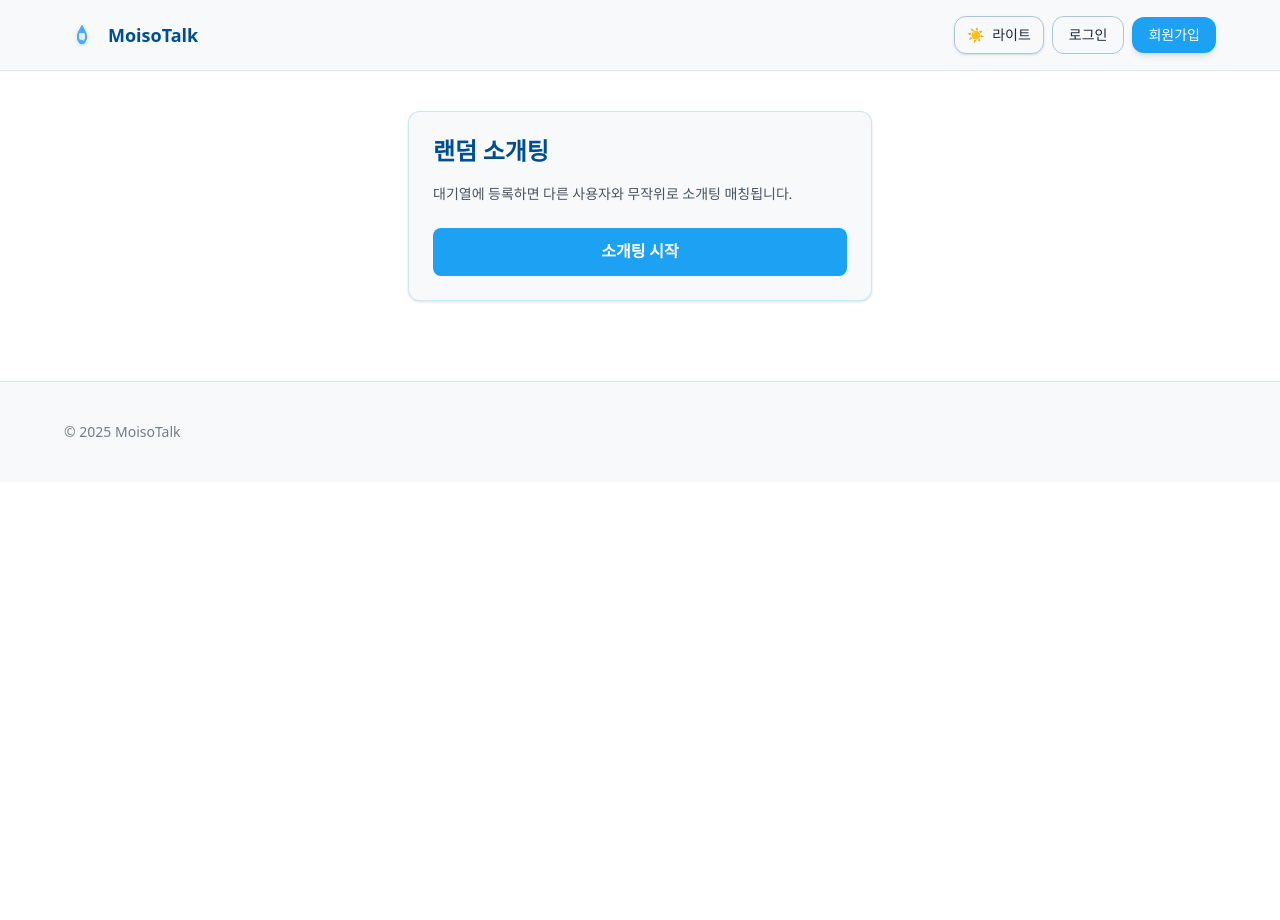
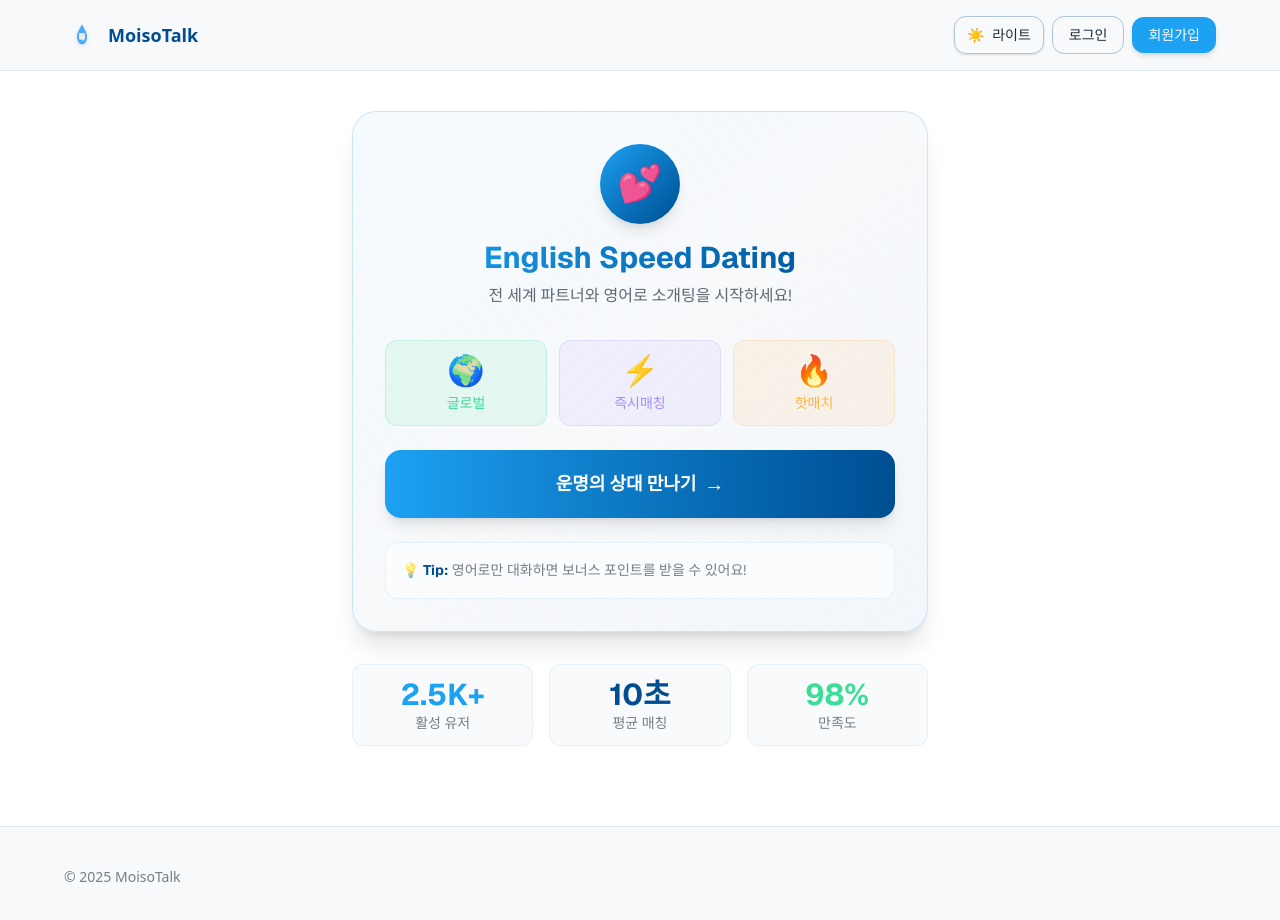
Before and after one commit to wdevelope/moisotalk, a Next.js app: page /match in a window 1280 px wide. Shown: the top 920 px of the page. Before the commit the page ends 800 px from the top, so only its background shows below. Built offline with nearby package versions, Linux system fonts and the light colour scheme; no server answers.

Commit message:
fix: match page design fix

```diff
--- a/src/app/match/page.tsx
+++ b/src/app/match/page.tsx
@@ -5,14 +5,28 @@ import { useRouter } from "next/navigation";
 export default function MatchPage() {
   const [waiting, setWaiting] = useState(false);
   const [error, setError] = useState<string | null>(null);
+  const [elapsedTime, setElapsedTime] = useState(0);
   const router = useRouter();
   const timerRef = useRef<NodeJS.Timeout | null>(null);
+  const elapsedRef = useRef<NodeJS.Timeout | null>(null);
 
   useEffect(() => {
     return () => {
       if (timerRef.current) clearInterval(timerRef.current);
+      if (elapsedRef.current) clearInterval(elapsedRef.current);
     };
   }, []);
+
+  useEffect(() => {
+    if (waiting) {
+      elapsedRef.current = setInterval(() => {
+        setElapsedTime((prev) => prev + 1);
+      }, 1000);
+    } else {
+      if (elapsedRef.current) clearInterval(elapsedRef.current);
+      setElapsedTime(0);
+    }
+  }, [waiting]);
 
   async function start() {
     setError(null);
@@ -39,41 +53,145 @@ export default function MatchPage() {
 
   async function cancel() {
     if (timerRef.current) clearInterval(timerRef.current);
+    if (elapsedRef.current) clearInterval(elapsedRef.current);
     await fetch("/api/match/cancel", { method: "POST" });
     setWaiting(false);
   }
 
+  const formatTime = (seconds: number) => {
+    const mins = Math.floor(seconds / 60);
+    const secs = seconds % 60;
+    return `${mins}:${secs.toString().padStart(2, "0")}`;
+  };
+
   return (
-    <div className="max-w-lg mx-auto py-6 md:py-10 px-4 md:px-6 font-sans text-foreground">
-      <div className="bg-surface rounded-lg md:rounded-xl border border-primary/20 p-4 md:p-6 2xl:p-8 shadow-sm">
-        <h1 className="text-xl md:text-2xl font-bold mb-3 md:mb-4 text-accent">
-          랜덤 소개팅
+    <div className="min-h-[calc(100vh-12rem)] flex items-center justify-center py-6 md:py-10 px-4 md:px-6 font-sans">
+      <div className="max-w-xl w-full">
+        {/* Main Card */}
+        <div className="bg-gradient-to-br from-primary/5 via-surface to-accent/5 rounded-2xl md:rounded-3xl border border-primary/20 p-6 md:p-8 2xl:p-10 shadow-xl backdrop-blur-sm">
+          {/* Header */}
+          <div className="text-center mb-6 md:mb-8">
+            <div className="inline-flex items-center justify-center w-16 h-16 md:w-20 md:h-20 rounded-full bg-gradient-to-br from-primary to-accent mb-4 shadow-lg">
+              <span className="text-3xl md:text-4xl">💕</span>
+            </div>
+            <h1 className="text-2xl md:text-3xl 2xl:text-4xl font-bold bg-gradient-to-r from-primary to-accent bg-clip-text text-transparent mb-2">
+              English Speed Dating
             </h1>
-        <p className="text-xs md:text-sm text-foreground/80 mb-4 md:mb-6">
-          대기열에 등록하면 다른 사용자와 무작위로 소개팅 매칭됩니다.
+            <p className="text-sm md:text-base text-foreground/70">
+              전 세계 파트너와 영어로 소개팅을 시작하세요!
             </p>
-        <div className="flex flex-col md:flex-row gap-2 md:gap-3">
+          </div>
+
+          {/* Status Section */}
+          {!waiting ? (
+            <div className="space-y-4 md:space-y-6">
+              {/* Features */}
+              <div className="grid grid-cols-3 gap-2 md:gap-3 mb-6">
+                <div className="text-center p-3 rounded-xl bg-mint/10 border border-mint/20">
+                  <span className="text-2xl md:text-3xl mb-1 block">🌍</span>
+                  <p className="text-xs md:text-sm font-medium text-mint">
+                    글로벌
+                  </p>
+                </div>
+                <div className="text-center p-3 rounded-xl bg-purple/10 border border-purple/20">
+                  <span className="text-2xl md:text-3xl mb-1 block">⚡</span>
+                  <p className="text-xs md:text-sm font-medium text-purple">
+                    즉시매칭
+                  </p>
+                </div>
+                <div className="text-center p-3 rounded-xl bg-orange/10 border border-orange/20">
+                  <span className="text-2xl md:text-3xl mb-1 block">🔥</span>
+                  <p className="text-xs md:text-sm font-medium text-orange">
+                    핫매치
+                  </p>
+                </div>
+              </div>
+
+              {/* Start Button */}
               <button
                 onClick={start}
-            disabled={waiting}
-            className="px-4 md:px-6 py-2.5 md:py-3 rounded-lg bg-primary text-primary-foreground disabled:opacity-60 font-semibold hover:opacity-90 transition flex-1 text-sm md:text-base"
+                className="w-full px-6 py-4 md:py-5 rounded-2xl bg-gradient-to-r from-primary to-accent text-white font-bold text-base md:text-lg shadow-lg hover:shadow-xl transform hover:scale-[1.02] transition-all duration-200"
               >
-            {waiting ? "매칭 대기 중..." : "소개팅 시작"}
+                <span className="flex items-center justify-center gap-2">
+                  <span>운명의 상대 만나기</span>
+                  <span className="text-xl">→</span>
+                </span>
               </button>
-          {waiting && (
+
+              {/* Tips */}
+              <div className="bg-background/50 rounded-xl p-4 border border-primary/10">
+                <p className="text-xs md:text-sm text-foreground/60 leading-relaxed">
+                  💡 <strong className="text-accent">Tip:</strong> 영어로만
+                  대화하면 보너스 포인트를 받을 수 있어요!
+                </p>
+              </div>
+            </div>
+          ) : (
+            <div className="space-y-4 md:space-y-6">
+              {/* Waiting Animation */}
+              <div className="relative h-32 md:h-40 flex items-center justify-center">
+                <div className="absolute inset-0 flex items-center justify-center">
+                  <div className="w-24 h-24 md:w-32 md:h-32 rounded-full border-4 border-primary/20 border-t-primary animate-spin"></div>
+                </div>
+                <div className="relative z-10 text-center">
+                  <span className="text-4xl md:text-5xl animate-pulse">💝</span>
+                  <p className="text-sm md:text-base font-medium text-primary mt-2">
+                    {formatTime(elapsedTime)}
+                  </p>
+                </div>
+              </div>
+
+              {/* Waiting Message */}
+              <div className="text-center space-y-2">
+                <h2 className="text-lg md:text-xl font-bold text-accent">
+                  완벽한 파트너를 찾는 중...
+                </h2>
+                <p className="text-xs md:text-sm text-foreground/60">
+                  잠시만 기다려주세요. 곧 매칭됩니다!
+                </p>
+              </div>
+
+              {/* Progress Bar */}
+              <div className="h-2 bg-primary/10 rounded-full overflow-hidden">
+                <div className="h-full bg-gradient-to-r from-primary to-accent rounded-full animate-pulse"></div>
+              </div>
+
+              {/* Cancel Button */}
               <button
                 onClick={cancel}
-              className="px-3 md:px-4 py-2.5 md:py-3 rounded-lg border border-accent/30 hover:bg-accent/10 text-accent font-medium transition text-sm md:text-base"
+                className="w-full px-4 py-3 md:py-4 rounded-xl border-2 border-accent/30 text-accent font-semibold hover:bg-accent/10 transition-all duration-200"
               >
-              취소
+                매칭 취소
               </button>
+            </div>
+          )}
+
+          {/* Error Message */}
+          {error && (
+            <div className="mt-4 md:mt-6 p-4 rounded-xl bg-gradient-to-r from-orange/10 to-red-500/10 border border-orange/30">
+              <p className="text-xs md:text-sm text-orange font-medium flex items-center gap-2">
+                <span>⚠️</span>
+                <span>{error}</span>
+              </p>
+            </div>
           )}
         </div>
-        {error && (
-          <div className="mt-3 md:mt-4 p-3 rounded-lg bg-orange/10 border border-orange/20">
-            <p className="text-xs md:text-sm text-orange">{error}</p>
+
+        {/* Bottom Stats */}
+        <div className="mt-6 md:mt-8 grid grid-cols-3 gap-3 md:gap-4">
+          <div className="text-center p-3 rounded-xl bg-surface/80 backdrop-blur-sm border border-primary/10">
+            <p className="text-2xl md:text-3xl font-bold text-primary">2.5K+</p>
+            <p className="text-xs md:text-sm text-foreground/60">활성 유저</p>
           </div>
-        )}
+          <div className="text-center p-3 rounded-xl bg-surface/80 backdrop-blur-sm border border-primary/10">
+            <p className="text-2xl md:text-3xl font-bold text-accent">10초</p>
+            <p className="text-xs md:text-sm text-foreground/60">평균 매칭</p>
+          </div>
+          <div className="text-center p-3 rounded-xl bg-surface/80 backdrop-blur-sm border border-primary/10">
+            <p className="text-2xl md:text-3xl font-bold text-mint">98%</p>
+            <p className="text-xs md:text-sm text-foreground/60">만족도</p>
+          </div>
+        </div>
       </div>
     </div>
   );
```
Lines whose indentation alone changed are shown as unchanged.
